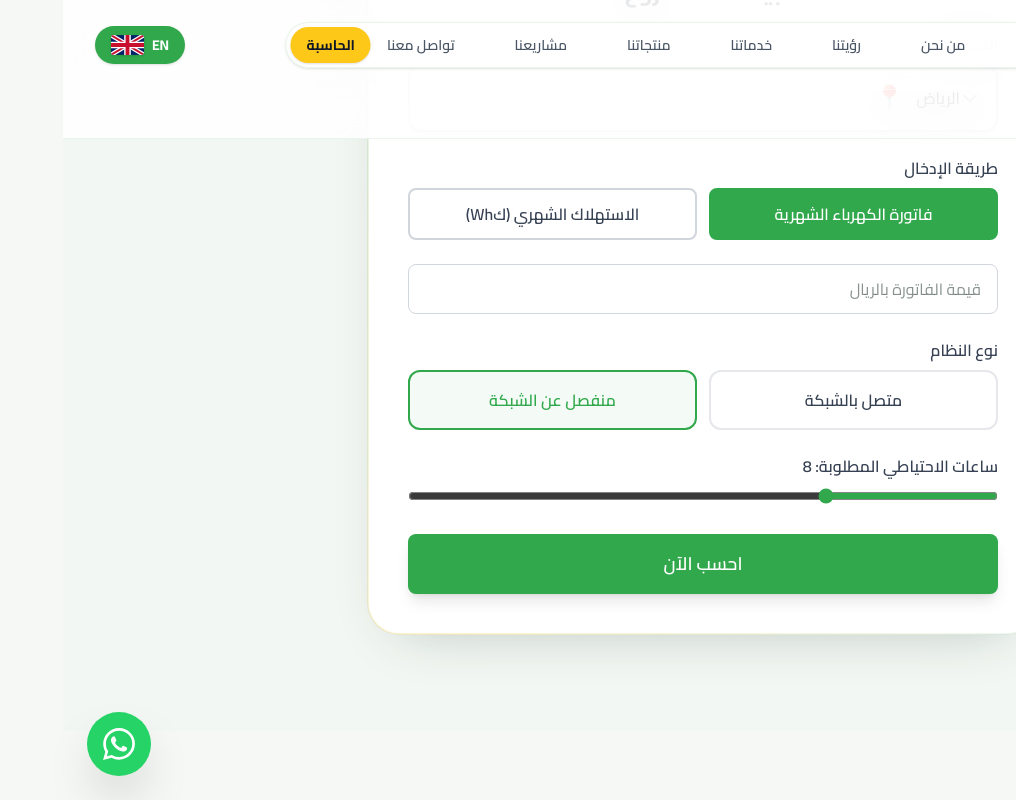
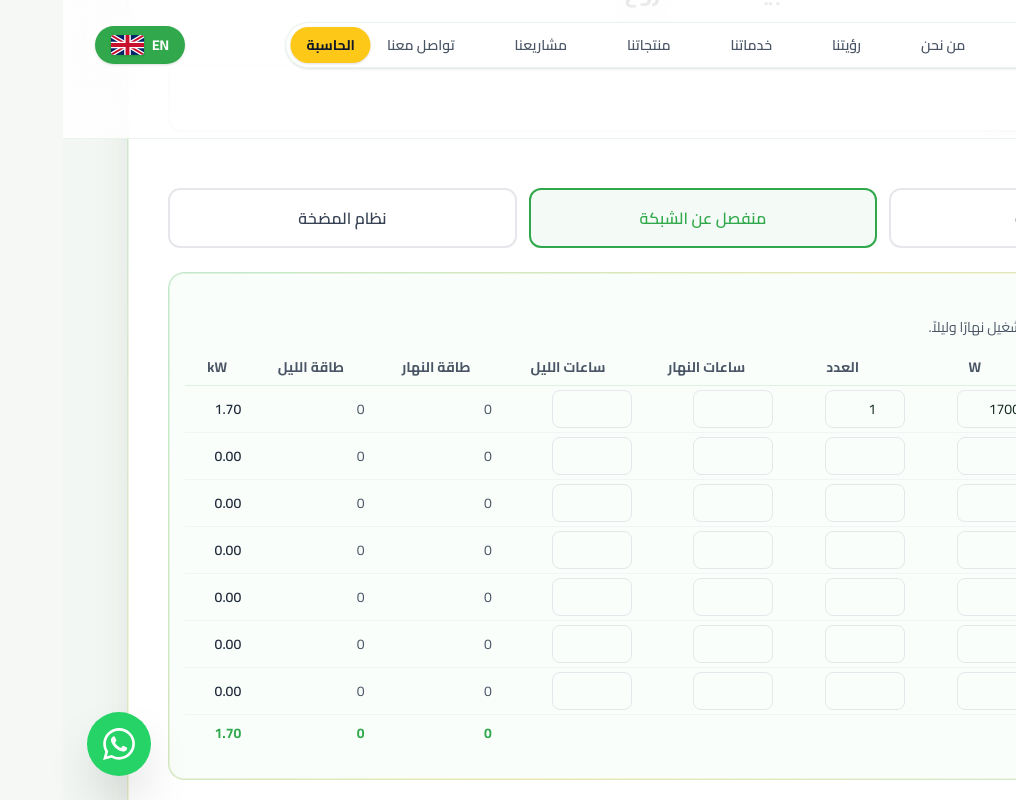
Before and after one commit to alihatim45/cesco-site, a React (Vite) app: page /calculator in a window 1280 px wide. Both pictures are taken after a click on the button "منفصل عن الشبكة". Shown: the part 1043-1843 px from the top of the page, without its empty margins (264-1280 px from the left). Built offline with nearby package versions, Linux system fonts and the light colour scheme.

Commit message:
Add off-grid load table and pump calculator

```diff
--- a/src/pages/Calculator.jsx
+++ b/src/pages/Calculator.jsx
@@ -87,7 +87,37 @@ const WHATSAPP_PHONE = '966552277824'
 
 /* ── Formulas ─────────────────────────────────────────────────────────── */
 
-const computeResults = ({ systemType, backupHours, inputMode, value }) => {
+const computeResults = ({ systemType, backupHours, inputMode, value, pumpHorsepower, loads = [] }) => {
+  if (systemType === 'pumpSystem') {
+    const horsepower = Number(pumpHorsepower) || 0
+    const pumpWatts = horsepower * 1000 * 1.15
+    const stationWatts = (pumpWatts * 0.7) >= (horsepower * 746) ? pumpWatts : pumpWatts + (16 * 720)
+    const stationKw = stationWatts / 1000
+    const inverterKw = (horsepower * 746 * 1.4) / 1000
+    const numPanels = Math.ceil((stationKw * 1000) / PANEL_WATTAGE_W)
+    const annualKwh = stationKw * SYSTEM_EFFICIENCY * GRID_PEAK_SUN_HOURS * DAYS_PER_YEAR
+    const annualSavings = annualKwh * ENGINEERING_TARIFF_SAR_PER_KWH
+    const estimatedSystemCostSAR = stationKw * ENGINEER_ESTIMATED_PRICE_PER_KW
+    const co2TonYear = (annualKwh * CO2_KG_PER_KWH) / 1000
+    return { monthlyKwh: annualKwh / 12, actualKw: stationKw, numPanels, inverterKw, annualKwh, annualSavings, estimatedSystemCostSAR, co2TonYear, treesEquiv: Math.round(co2TonYear * TREES_PER_TON_CO2), areaM2: numPanels * PANEL_AREA_M2, needsBattery: false, batteryKwh: 0, isPump: true, pumpHorsepower: horsepower }
+  }
+
+  if (systemType === 'offGrid' && loads.some((load) => Number(load.power) > 0 && Number(load.quantity) > 0)) {
+    const dayWh = loads.reduce((sum, load) => sum + (Number(load.power) || 0) * (Number(load.quantity) || 0) * (Number(load.dayHours) || 0), 0)
+    const nightWh = loads.reduce((sum, load) => sum + (Number(load.power) || 0) * (Number(load.quantity) || 0) * (Number(load.nightHours) || 0), 0)
+    const totalWh = dayWh + nightWh
+    const totalLoadKw = loads.reduce((sum, load) => sum + (Number(load.power) || 0) * (Number(load.quantity) || 0), 0) / 1000
+    const stationKw = (totalWh * OFF_GRID_LOSS_MARGIN / OFF_GRID_PEAK_SUN_HOURS) / 1000
+    const inverterKw = totalLoadKw * OFF_GRID_LOSS_MARGIN
+    const batteryKwh = (nightWh * OFF_GRID_LOSS_MARGIN / BATTERY_DOD) / 1000
+    const numPanels = Math.ceil((stationKw * 1000) / PANEL_WATTAGE_W)
+    const annualKwh = stationKw * SYSTEM_EFFICIENCY * GRID_PEAK_SUN_HOURS * DAYS_PER_YEAR
+    const annualSavings = annualKwh * ENGINEERING_TARIFF_SAR_PER_KWH
+    const estimatedSystemCostSAR = stationKw * ENGINEER_ESTIMATED_PRICE_PER_KW
+    const co2TonYear = (annualKwh * CO2_KG_PER_KWH) / 1000
+    return { monthlyKwh: totalWh * DAYS_PER_MONTH / 1000, actualKw: stationKw, numPanels, inverterKw, annualKwh, annualSavings, estimatedSystemCostSAR, co2TonYear, treesEquiv: Math.round(co2TonYear * TREES_PER_TON_CO2), areaM2: numPanels * PANEL_AREA_M2, needsBattery: true, batteryKwh, dayEnergyKwh: dayWh / 1000, nightEnergyKwh: nightWh / 1000, totalLoadKw, isOffGridTable: true }
+  }
+
   // Workbook bill model: monthly bill ÷ 0.22 = monthly consumption in kWh.
   const monthlyKwh = inputMode === 'bill' ? value / ENGINEERING_TARIFF_SAR_PER_KWH : value
   const dailyKwh = monthlyKwh / DAYS_PER_MONTH
@@ -223,6 +253,8 @@ const Calculator = () => {
     kwh: '',
     systemType: 'gridTied',
     backupHours: 8,
+    pumpHorsepower: '',
+    loads: Array.from({ length: 7 }, (_, index) => ({ id: index + 1, name: '', power: index === 0 ? '1700' : '', quantity: index === 0 ? '1' : '', dayHours: '', nightHours: '' })),
   })
   const [results, setResults] = useState(null)
   const [calcId, setCalcId] = useState(0)
@@ -232,6 +264,7 @@ const Calculator = () => {
   const calculationTimers = useRef([])
 
   const needsBattery = form.systemType === 'offGrid'
+  const isPumpSystem = form.systemType === 'pumpSystem'
   const isCalculating = calculationStage === 'working'
   const thoughtSteps = i18n.language === 'ar'
     ? ['تحليل استهلاك الطاقة', 'تحديد حجم الألواح والمحولات', 'تقدير الإنتاج والتوفير السنوي']
@@ -250,13 +283,16 @@ const Calculator = () => {
     icon: '📍',
   }))
 
-  const systemTypes = ['gridTied', 'offGrid']
+  const systemTypes = ['gridTied', 'offGrid', 'pumpSystem']
 
   const handleCalculate = () => {
     const raw = form.inputMode === 'bill' ? form.bill : form.kwh
     const num = parseFloat(raw)
-    if (!raw || Number.isNaN(num) || num <= 0) {
-      setError(t('calculator.inputs.required'))
+    const invalidStandard = !raw || Number.isNaN(num) || num <= 0
+    const invalidPump = isPumpSystem && (!form.pumpHorsepower || Number(form.pumpHorsepower) <= 0)
+    const invalidLoads = needsBattery && form.loads.every((load) => !(Number(load.power) > 0 && Number(load.quantity) > 0))
+    if ((!isPumpSystem && !needsBattery && invalidStandard) || invalidPump || invalidLoads) {
+      setError(i18n.language === 'ar' ? 'أدخل بيانات الأحمال أو قدرة المضخة المطلوبة.' : 'Enter the required load or pump data.')
       setResults(null)
       setCalculationStage('idle')
       return
@@ -336,7 +372,7 @@ const Calculator = () => {
             initial={{ opacity: 0, y: 30 }}
             animate={formInView ? { opacity: 1, y: 0 } : {}}
             transition={{ duration: 0.7 }}
-            className="modern-surface bg-white rounded-[2rem] p-8 md:p-10 max-w-2xl mx-auto"
+            className={`modern-surface bg-white rounded-[2rem] p-8 md:p-10 mx-auto ${needsBattery ? 'max-w-6xl' : 'max-w-2xl'}`}
           >
             <h2 className="text-2xl font-bold text-gray-900 mb-6 text-center">
               {t('calculator.inputs.title')}
@@ -356,58 +392,26 @@ const Calculator = () => {
                   options={cityOptions}
                 />
               </div>
-
-              {/* Input mode toggle */}
+              {!needsBattery && !isPumpSystem && (<>
                 <div className="form-group">
-                <label className="form-label block text-gray-700 font-semibold mb-2">
-                  {t('calculator.inputs.inputMode')}
-                </label>
+                  <label className="form-label block text-gray-700 font-semibold mb-2">{t('calculator.inputs.inputMode')}</label>
                   <div className="grid grid-cols-2 gap-3">
-                  {[
-                    { mode: 'bill', label: t('calculator.inputs.byBill') },
-                    { mode: 'kwh', label: t('calculator.inputs.byKwh') },
-                  ].map(({ mode, label }) => (
-                    <button
-                      key={mode}
-                      type="button"
-                      onClick={() => setForm((p) => ({ ...p, inputMode: mode }))}
-                      className={`${toggleBase} ${
-                        form.inputMode === mode
-                          ? 'bg-green-primary text-white border-green-primary'
-                          : 'bg-white text-gray-700 border-gray-300 hover:border-green-primary/50'
-                      }`}
-                    >
-                      {label}
-                    </button>
+                    {[{ mode: 'bill', label: t('calculator.inputs.byBill') }, { mode: 'kwh', label: t('calculator.inputs.byKwh') }].map(({ mode, label }) => (
+                      <button key={mode} type="button" onClick={() => setForm((p) => ({ ...p, inputMode: mode }))} className={`${toggleBase} ${form.inputMode === mode ? 'bg-green-primary text-white border-green-primary' : 'bg-white text-gray-700 border-gray-300 hover:border-green-primary/50'}`}>{label}</button>
                     ))}
                   </div>
                 </div>
-
-              {/* Numeric input */}
                 <div className="form-group">
-                <input
-                  type="number"
-                  min="0"
-                  inputMode="numeric"
-                  value={form.inputMode === 'bill' ? form.bill : form.kwh}
-                  onChange={(e) =>
-                    setForm((p) => ({ ...p, [p.inputMode]: e.target.value }))
-                  }
-                  placeholder={
-                    form.inputMode === 'bill'
-                      ? t('calculator.inputs.billPlaceholder')
-                      : t('calculator.inputs.kwhPlaceholder')
-                  }
-                  className="form-input w-full px-4 py-3 rounded-lg border border-gray-300 focus:outline-none focus:ring-2 focus:ring-green-primary"
-                />
+                  <input type="number" min="0" inputMode="numeric" value={form.inputMode === 'bill' ? form.bill : form.kwh} onChange={(e) => setForm((p) => ({ ...p, [p.inputMode]: e.target.value }))} placeholder={form.inputMode === 'bill' ? t('calculator.inputs.billPlaceholder') : t('calculator.inputs.kwhPlaceholder')} className="form-input w-full px-4 py-3 rounded-lg border border-gray-300 focus:outline-none focus:ring-2 focus:ring-green-primary" />
                 </div>
+              </>)}
 
               {/* System type */}
               <div className="form-group">
                 <label className="form-label block text-gray-700 font-semibold mb-2">
                   {t('calculator.inputs.systemType')}
                 </label>
-                <div className="grid grid-cols-1 sm:grid-cols-2 gap-3">
+                <div className="grid grid-cols-1 sm:grid-cols-3 gap-3">
                   {systemTypes.map((st) => (
                     <button
                       key={st}
@@ -419,15 +423,42 @@ const Calculator = () => {
                           : 'border-gray-200 text-gray-700 hover:border-green-primary/40'
                       }`}
                     >
-                      {t(`calculator.inputs.${st}`)}
+                      {st === 'pumpSystem' ? (i18n.language === 'ar' ? 'نظام المضخة' : 'Pump system') : t(`calculator.inputs.${st}`)}
                     </button>
                   ))}
                 </div>
               </div>
 
+              {needsBattery && (
+                <div className="rounded-2xl border border-green-primary/15 bg-green-50/40 p-4 space-y-3">
+                  <div>
+                    <h3 className="font-bold text-gray-900">{i18n.language === 'ar' ? 'جدول الأحمال' : 'Load table'}</h3>
+                    <p className="text-sm text-gray-600 mt-1">{i18n.language === 'ar' ? 'أدخل القدرة والعدد وعدد ساعات التشغيل نهارًا وليلاً.' : 'Enter power, quantity, and operating hours for day and night.'}</p>
+                  </div>
+                  <div className="overflow-x-auto">
+                    <table className="min-w-[760px] md:min-w-0 w-full text-xs md:text-sm text-start">
+                      <thead><tr className="border-b border-green-primary/15 text-gray-600"><th className="p-1 md:p-2">{i18n.language === 'ar' ? 'الحمل' : 'Load'}</th><th className="p-1 md:p-2">W</th><th className="p-1 md:p-2">{i18n.language === 'ar' ? 'العدد' : 'Qty'}</th><th className="p-1 md:p-2">{i18n.language === 'ar' ? 'ساعات النهار' : 'Day h'}</th><th className="p-1 md:p-2">{i18n.language === 'ar' ? 'ساعات الليل' : 'Night h'}</th><th className="p-1 md:p-2">{i18n.language === 'ar' ? 'طاقة النهار' : 'Day Wh'}</th><th className="p-1 md:p-2">{i18n.language === 'ar' ? 'طاقة الليل' : 'Night Wh'}</th><th className="p-1 md:p-2">kW</th></tr></thead>
+                      <tbody>{form.loads.map((load, index) => { const power = Number(load.power) || 0; const qty = Number(load.quantity) || 0; const day = Number(load.dayHours) || 0; const night = Number(load.nightHours) || 0; return (
+                        <tr key={load.id} className="border-b border-gray-100"><td className="p-1"><input type="text" value={load.name} onChange={(e) => setForm((prev) => ({ ...prev, loads: prev.loads.map((row, rowIndex) => rowIndex === index ? { ...row, name: e.target.value } : row) }))} placeholder={i18n.language === 'ar' ? `حمل ${index + 1}` : `Load ${index + 1}`} className="w-16 md:w-28 rounded-lg border border-gray-200 px-1 md:px-2 py-2 text-center focus:outline-none focus:ring-2 focus:ring-green-primary" /></td>
+                          {['power','quantity','dayHours','nightHours'].map((field) => <td key={field} className="p-1"><input type="number" min="0" step="any" value={load[field]} onChange={(e) => setForm((prev) => ({ ...prev, loads: prev.loads.map((row, rowIndex) => rowIndex === index ? { ...row, [field]: e.target.value } : row) }))} className="w-12 md:w-20 rounded-lg border border-gray-200 px-1 md:px-2 py-2 text-center focus:outline-none focus:ring-2 focus:ring-green-primary" /></td>)}
+                          <td className="p-1 md:p-2 text-gray-600">{power * qty * day}</td><td className="p-1 md:p-2 text-gray-600">{power * qty * night}</td><td className="p-1 md:p-2 font-semibold text-gray-800">{((power * qty) / 1000).toFixed(2)}</td></tr>
+                      )})}</tbody>
+                      <tfoot><tr className="font-bold text-green-primary"><td className="p-1 md:p-2">{i18n.language === 'ar' ? 'الإجمالي' : 'Total'}</td><td colSpan="4"></td><td className="p-2">{form.loads.reduce((sum, load) => sum + (Number(load.power) || 0) * (Number(load.quantity) || 0) * (Number(load.dayHours) || 0), 0)}</td><td className="p-2">{form.loads.reduce((sum, load) => sum + (Number(load.power) || 0) * (Number(load.quantity) || 0) * (Number(load.nightHours) || 0), 0)}</td><td className="p-2">{(form.loads.reduce((sum, load) => sum + (Number(load.power) || 0) * (Number(load.quantity) || 0), 0) / 1000).toFixed(2)}</td></tr></tfoot>
+                    </table>
+                  </div>
+                </div>
+              )}
+
+              {isPumpSystem && (
+                <div className="form-group">
+                  <label className="form-label block text-gray-700 font-semibold mb-2">{i18n.language === 'ar' ? 'قدرة المضخة بالحصان' : 'Pump horsepower'}</label>
+                  <input type="number" min="0" step="any" value={form.pumpHorsepower} onChange={(e) => setForm((p) => ({ ...p, pumpHorsepower: e.target.value }))} placeholder={i18n.language === 'ar' ? 'مثال: 10' : 'Example: 10'} className="form-input w-full px-4 py-3 rounded-lg border border-gray-300 focus:outline-none focus:ring-2 focus:ring-green-primary" />
+                </div>
+              )}
+
               {/* Backup hours (off-grid only) */}
               <AnimatePresence>
-                {needsBattery && (
+                {needsBattery && false && (
                   <motion.div
                     initial={{ opacity: 0, height: 0 }}
                     animate={{ opacity: 1, height: 'auto' }}
@@ -504,6 +535,18 @@ const Calculator = () => {
                 <h2 className="text-3xl font-bold text-gray-900 mb-8 text-center">
                   {t('calculator.results.title')}
                 </h2>
+
+                {results.isOffGridTable && (
+                  <div className="grid grid-cols-1 sm:grid-cols-3 gap-4 mb-8">
+                    {[{ label: i18n.language === 'ar' ? 'طاقة النهار' : 'Daytime energy', value: results.dayEnergyKwh, unit: 'kWh' }, { label: i18n.language === 'ar' ? 'طاقة الليل' : 'Nighttime energy', value: results.nightEnergyKwh, unit: 'kWh' }, { label: i18n.language === 'ar' ? 'إجمالي الأحمال' : 'Total load', value: results.totalLoadKw, unit: 'kW' }].map((item) => (
+                      <div key={item.label} className="rounded-2xl border border-green-primary/15 bg-white p-5 text-center shadow-sm"><div className="text-2xl font-bold text-green-primary">{fmt(item.value, 1)} <span className="text-sm">{item.unit}</span></div><div className="mt-2 text-sm text-gray-600">{item.label}</div></div>
+                    ))}
+                  </div>
+                )}
+
+                {results.isPump && (
+                  <div className="mb-8 rounded-2xl border border-yellow-primary/30 bg-yellow-50 p-4 text-center text-gray-800">{i18n.language === 'ar' ? `حساب نظام مضخة بقدرة ${fmt(results.pumpHorsepower, 1)} حصان` : `Pump system calculation for ${fmt(results.pumpHorsepower, 1)} HP`}</div>
+                )}
 
                 {/* Primary metrics */}
                 <div className="grid grid-cols-1 sm:grid-cols-2 lg:grid-cols-3 gap-6 mb-6">
```
Lines whose indentation alone changed are shown as unchanged.
